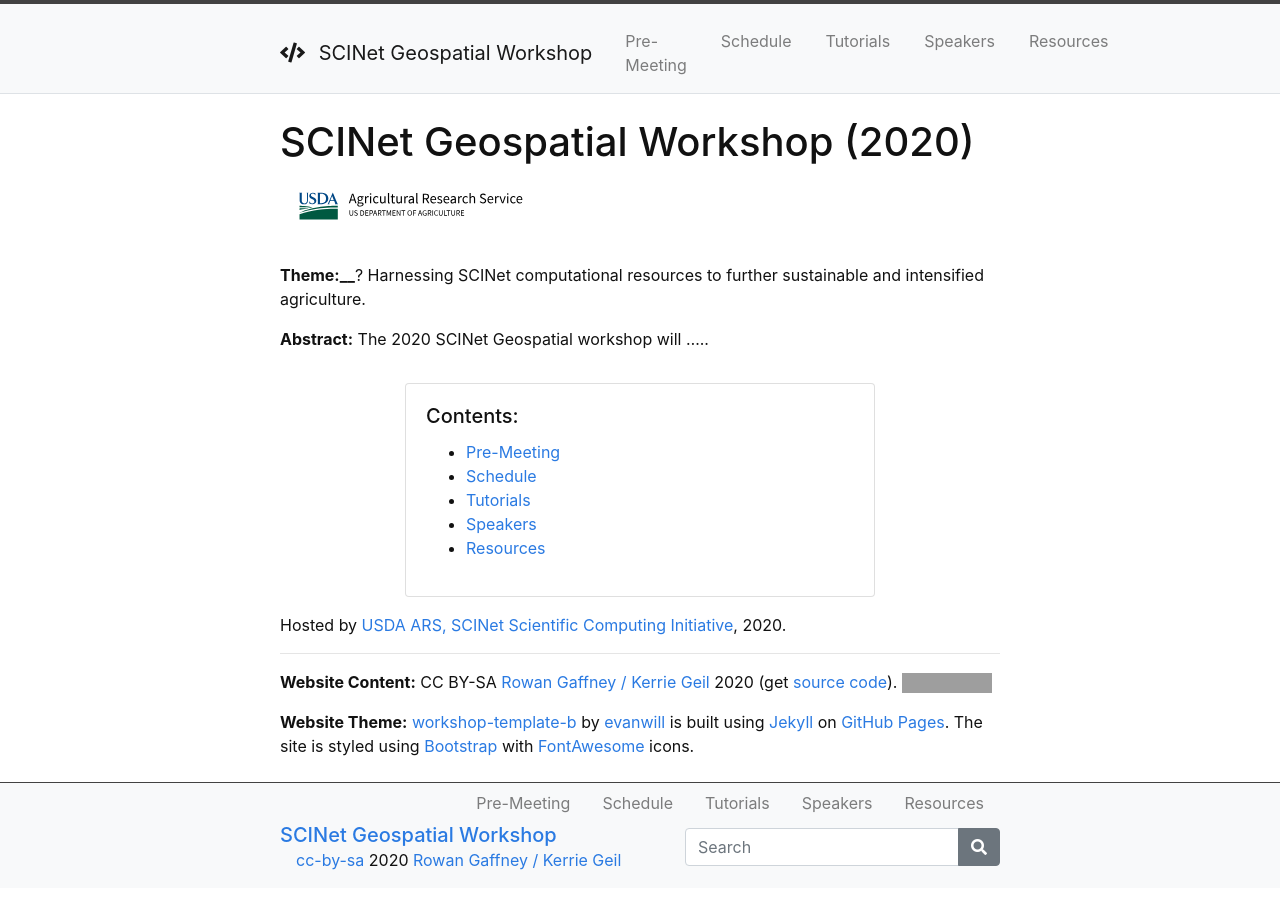
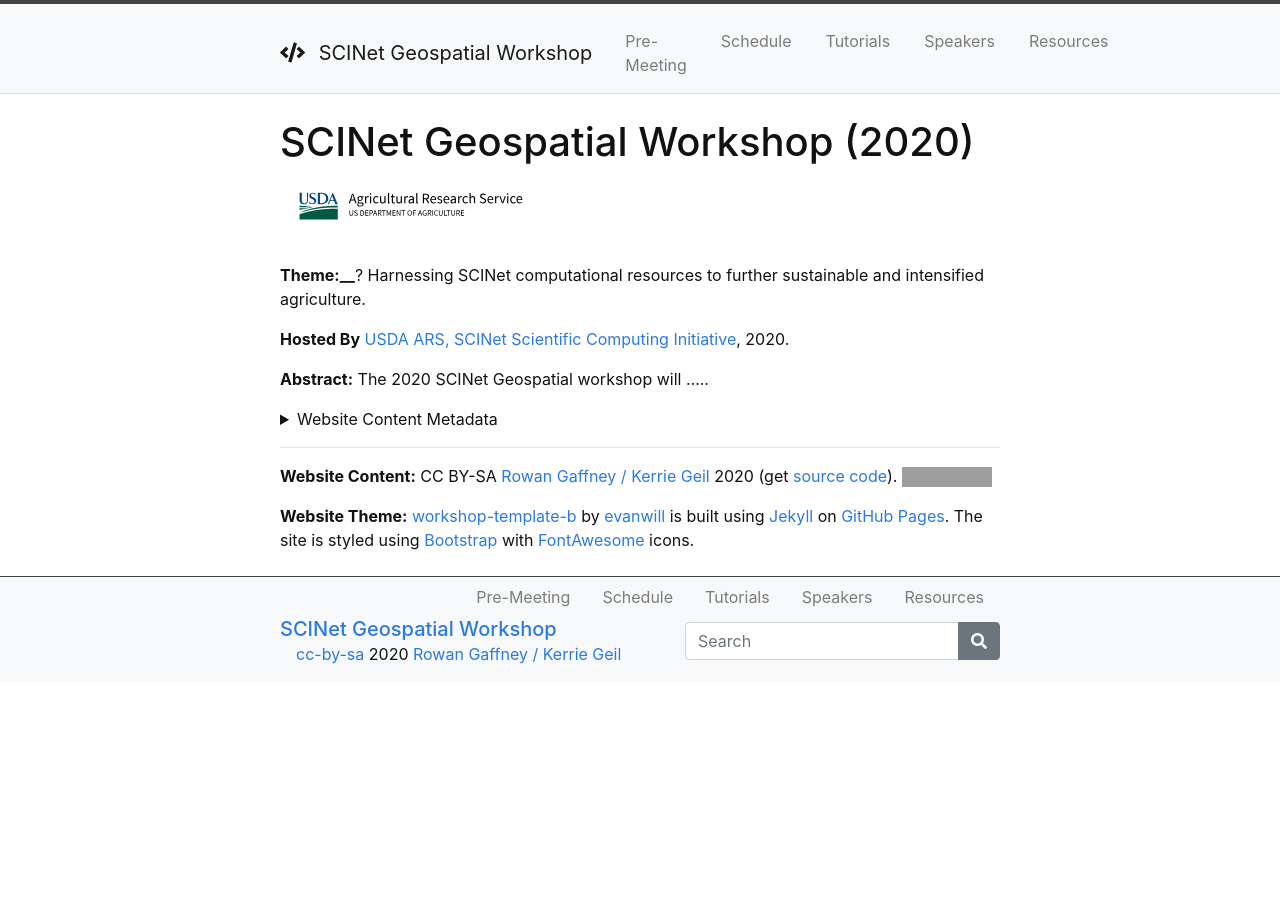
Before and after one commit to sstill88/SCINET-GEOSPATIAL-RESEARCH-WG, a Jekyll site: the page built from index.md, in a window 1280 px wide. Built offline with Jekyll 4.4.1, drawn with Linux system fonts in a browser that asks for light colours; grey boxes are pictures that could not be loaded.

Commit message:
update homepage

```diff
--- a/index.md
+++ b/index.md
@@ -9,11 +9,16 @@ layout: default
 
 **Theme:**______? Harnessing SCINet computational resources to further sustainable and intensified agriculture.
 
+**Hosted By** [USDA ARS, SCINet Scientific Computing Initiative](https://scinet.usda.gov/), {{ site.pub_year }}.
+
 **Abstract:** The 2020 SCINet Geospatial workshop will .....
+
+<details>
+<summary>Website Content Metadata</summary>
 
 {% include toc.html %}
 
-Hosted by [USDA ARS, SCINet Scientific Computing Initiative](https://scinet.usda.gov/), {{ site.pub_year }}.
+</details>
 
 ------
 
```
